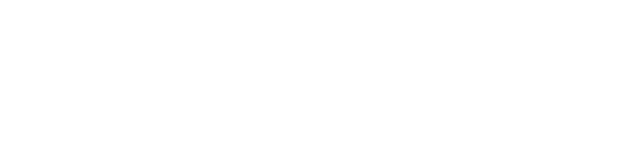
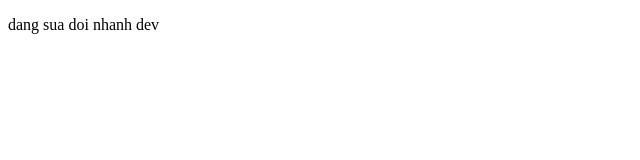
Before and after one commit to xuanhieu2801/gitDemo, a plain HTML site: page index.html in a window 1280 px wide. Shown: the whole page, without its empty margins (0-640 px from the left). Drawn offline with Linux system fonts and the light colour scheme.

Commit message:
add new branch dev

```diff
--- a/index.html
+++ b/index.html
@@ -7,6 +7,6 @@
     <title>Document</title>
 </head>
 <body>
-    <p></p>
+    <p> dang sua doi nhanh dev </p>
 </body>
 </html>
```
